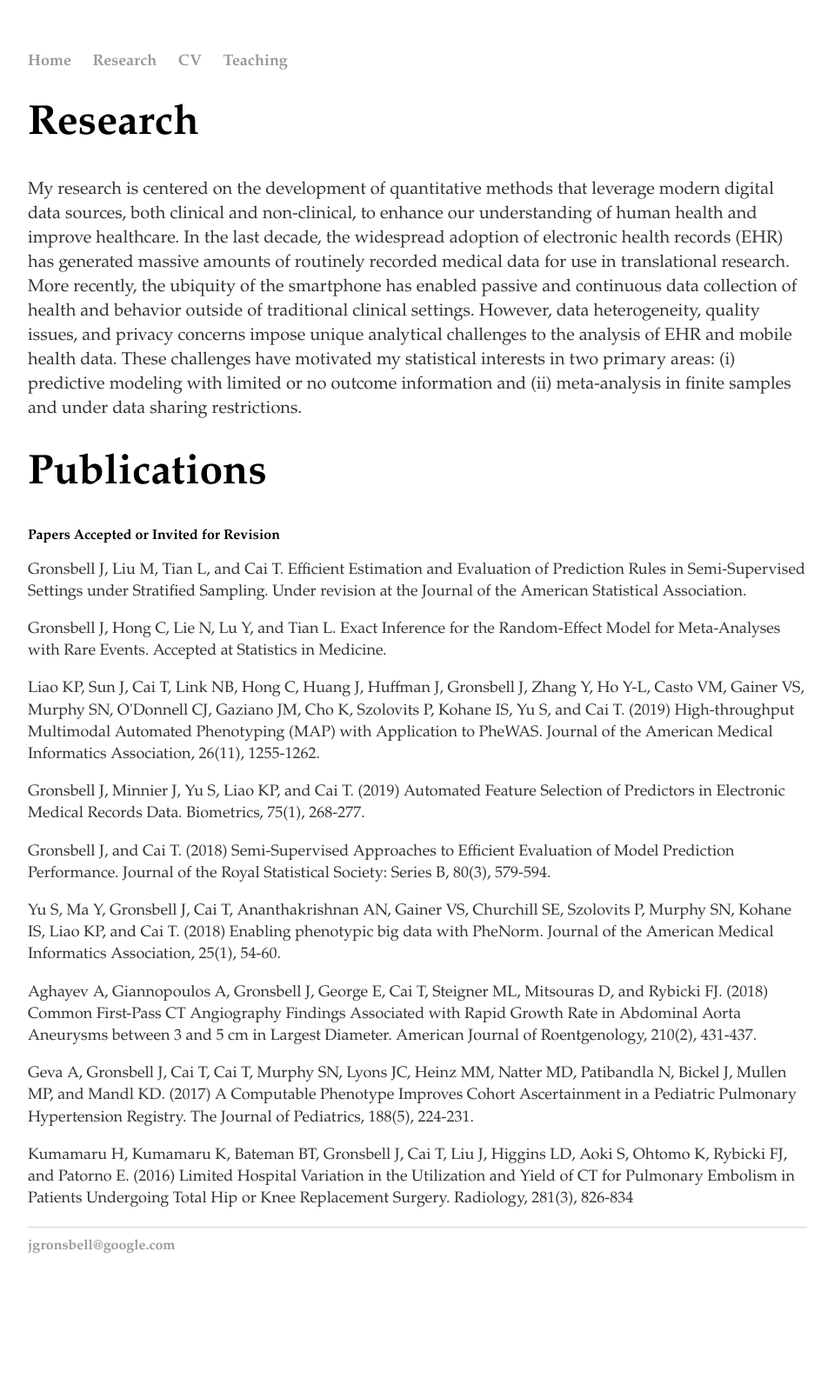
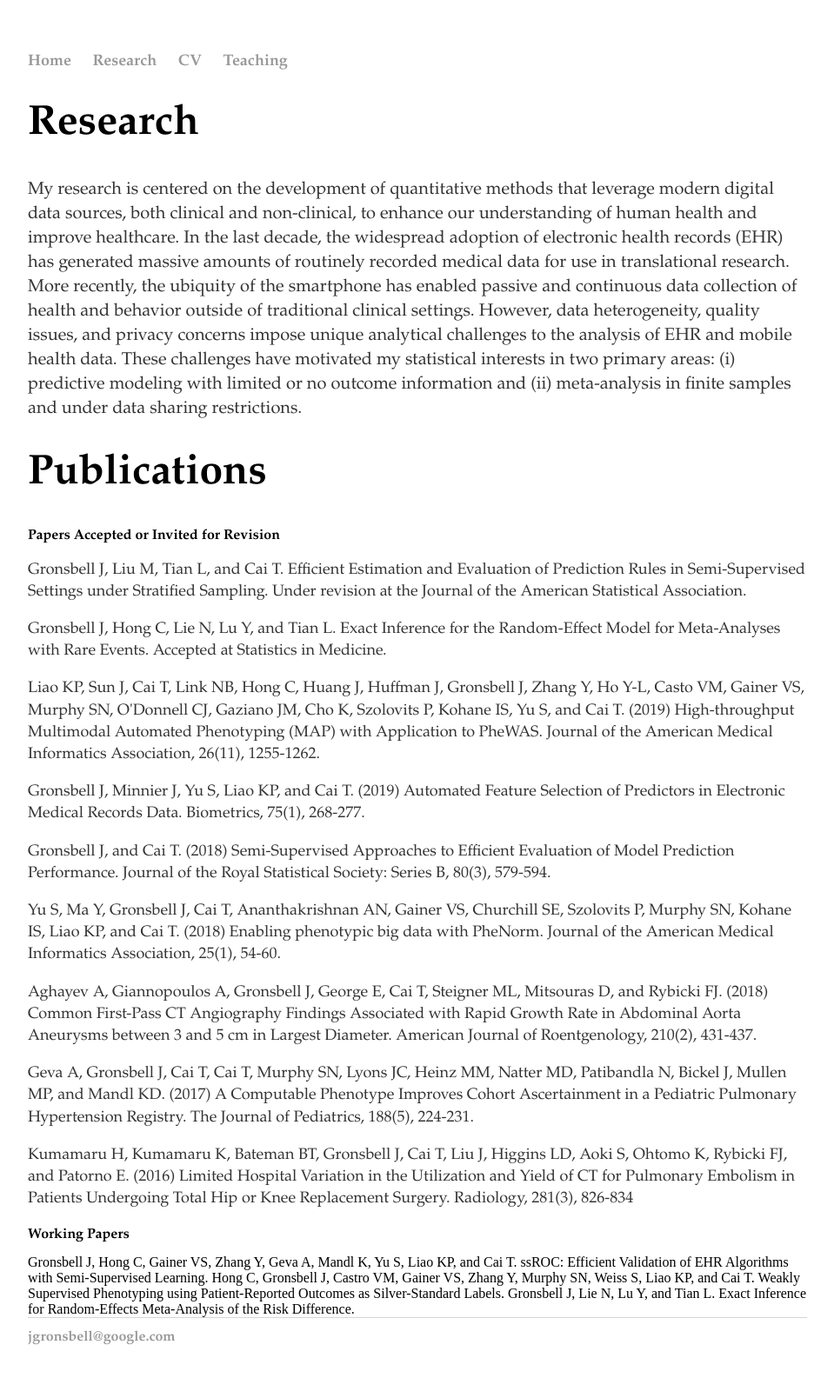
Before and after one commit to jgrons/old_website, a Jekyll site: the page built from research.html, in a window 1280 px wide. Shown: the whole page at 87% size, without its empty margins (160-1119 px from the left). Built offline with Jekyll 4.4.1, drawn with Linux system fonts in a browser that asks for light colours; before the commit the page ends 1503 px from its top, so only the background shows below that.

Commit message:
Update research.html

```diff
--- a/research.html
+++ b/research.html
@@ -55,4 +55,11 @@ Geva A, Gronsbell J,  Cai T,  Cai T,  Murphy SN, Lyons JC, Heinz MM, Natter MD,
 <p style="font-size:18px; font-family: palatino">
 Kumamaru H, Kumamaru K, Bateman BT, Gronsbell J, Cai T, Liu J, Higgins LD, Aoki S, Ohtomo K, Rybicki FJ, and Patorno E. (2016) Limited Hospital Variation in the Utilization and Yield of CT for Pulmonary Embolism in Patients Undergoing Total Hip or Knee Replacement Surgery. Radiology, 281(3), 826-834
 	</p>
+
+<h2 style="font-family: palatino">Working Papers</h2>
+Gronsbell J, Hong C,  Gainer VS, Zhang Y, Geva A, Mandl K, Yu S, Liao KP, and Cai T. ssROC: Efficient Validation of EHR Algorithms with Semi-Supervised Learning.
+
+Hong C, Gronsbell J, Castro VM, Gainer VS, Zhang Y, Murphy SN, Weiss S, Liao KP, and Cai T. Weakly Supervised Phenotyping using Patient-Reported Outcomes as Silver-Standard Labels.
+
+Gronsbell J, Lie N, Lu Y, and Tian L. Exact Inference for Random-Effects Meta-Analysis of the Risk Difference.
 </div><!-- /.blurb -->
```
